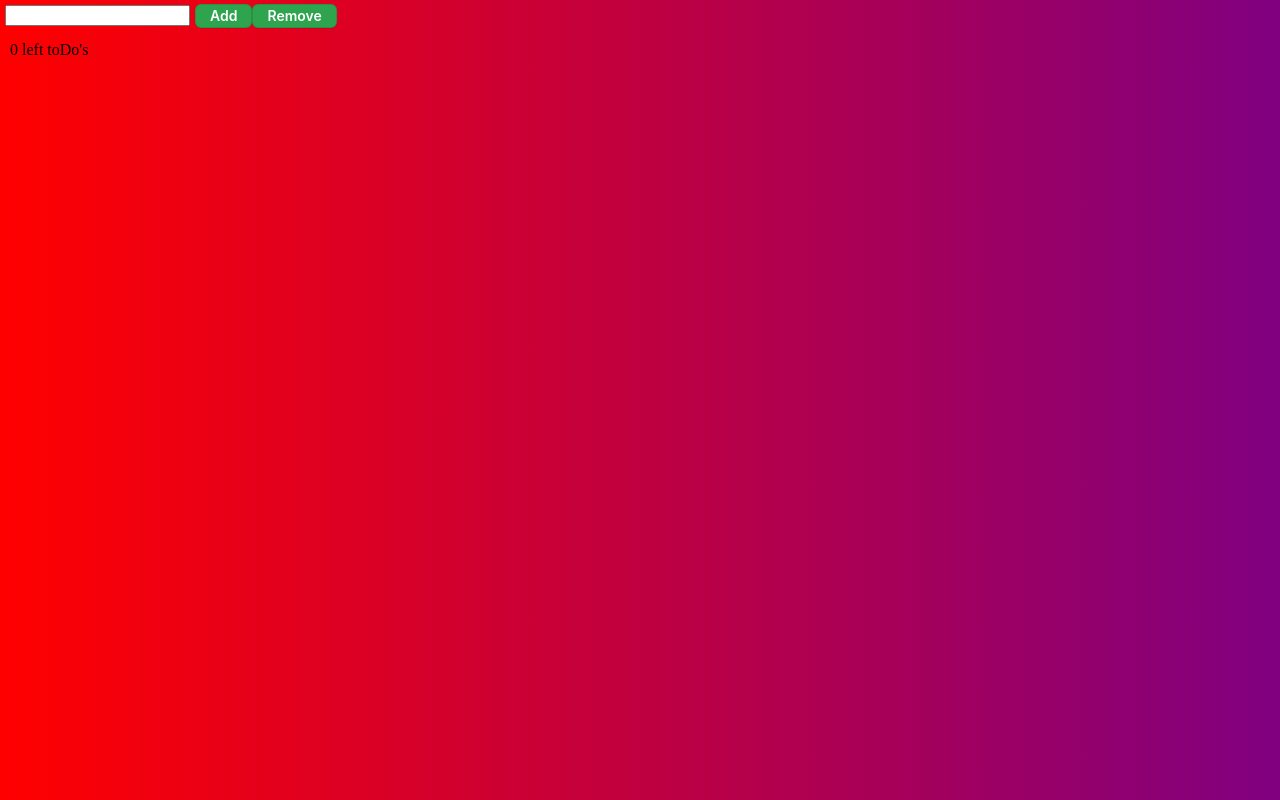
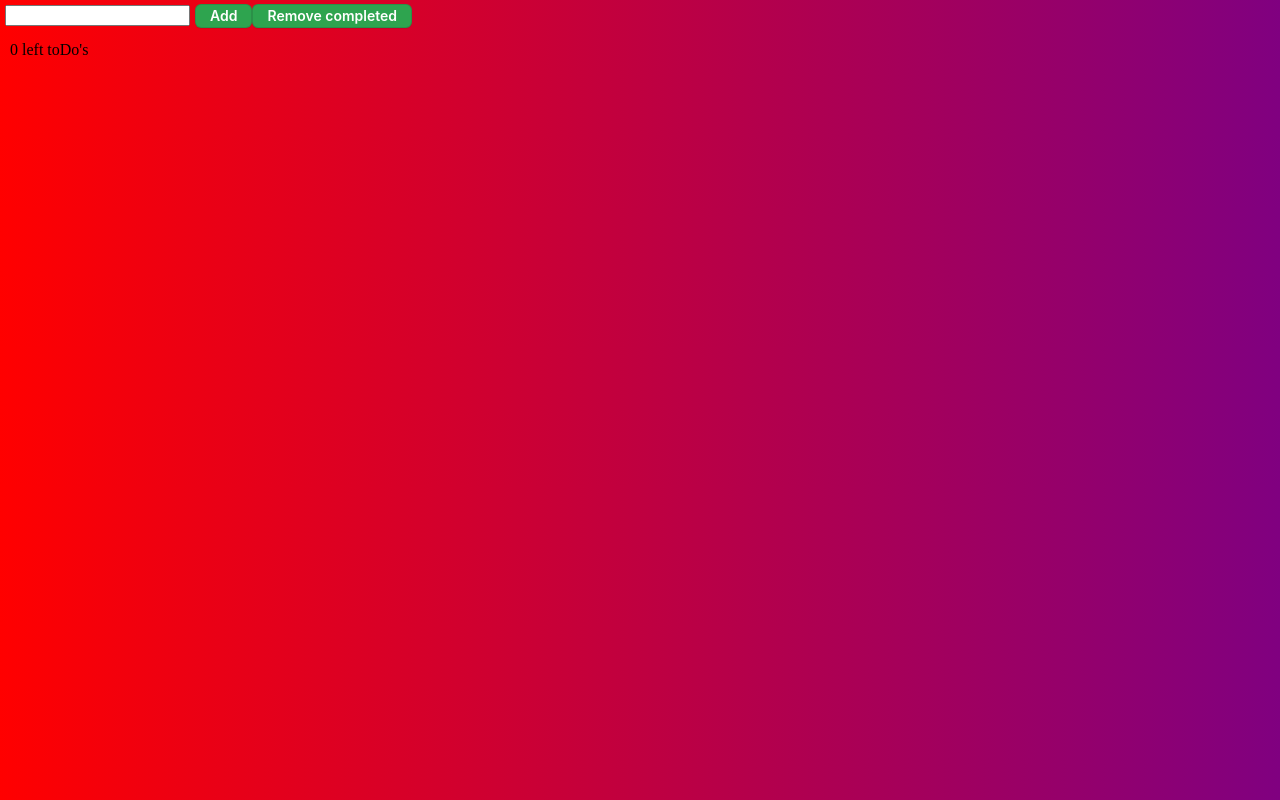
Before and after one commit to jakifasty/toDoListApp, a React (Create React App) app in the folder to-do-list-app/: page / in a window 1280 px wide. Built offline with nearby package versions, Linux system fonts and the light colour scheme.

Commit message:
add updated real number of not completed todos

```diff
--- a/to-do-list-app/src/App.js
+++ b/to-do-list-app/src/App.js
@@ -27,8 +27,8 @@ function App() {
 
   function toggleTodo(id) { //take id of the todo to toggle
     const newTodosList = [...todos] //create copy as not good to change a state variable
-    const todo = newTodosList.find(todo => todo.id === id)
-    todos.commplete = !todo.commplete
+    const todo = newTodosList.find(todo => todo.id === id) //get
+    todo.complete = !todo.complete
     setTodos(newTodosList)
   }
   function handleAdd(e){
@@ -39,7 +39,7 @@ function App() {
     todoNameRef.current.value = null //we remove the inputed value to the already set Todo
   }
 
-  function handleRemove(e) {
+  function handleRemoveComplete(e) {
 
   }
 
@@ -48,8 +48,8 @@ function App() {
       <ToDoList todos={todos} toggleTodo={toggleTodo}/>
       <input style={{margin: 5}} ref={todoNameRef} type="text" />
       <button className='button-1' onClick={handleAdd}>Add</button>
-      <button className='button-1' onClick={handleRemove}>Remove</button>
-      <div style={{margin: 10}}>0 left toDo's</div>
+      <button className='button-1' onClick={handleRemoveComplete}>Remove completed</button>
+      <div style={{margin: 10}}>{todos.filter(todo => !todo.complete).length} left toDo's</div>
     </>
 
   );
```
